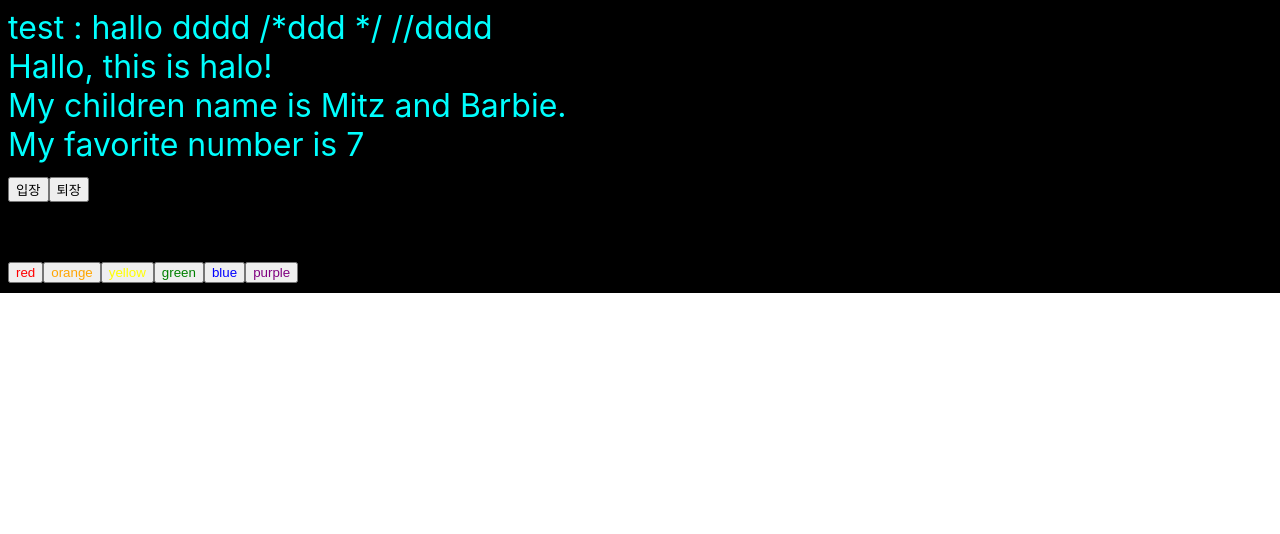
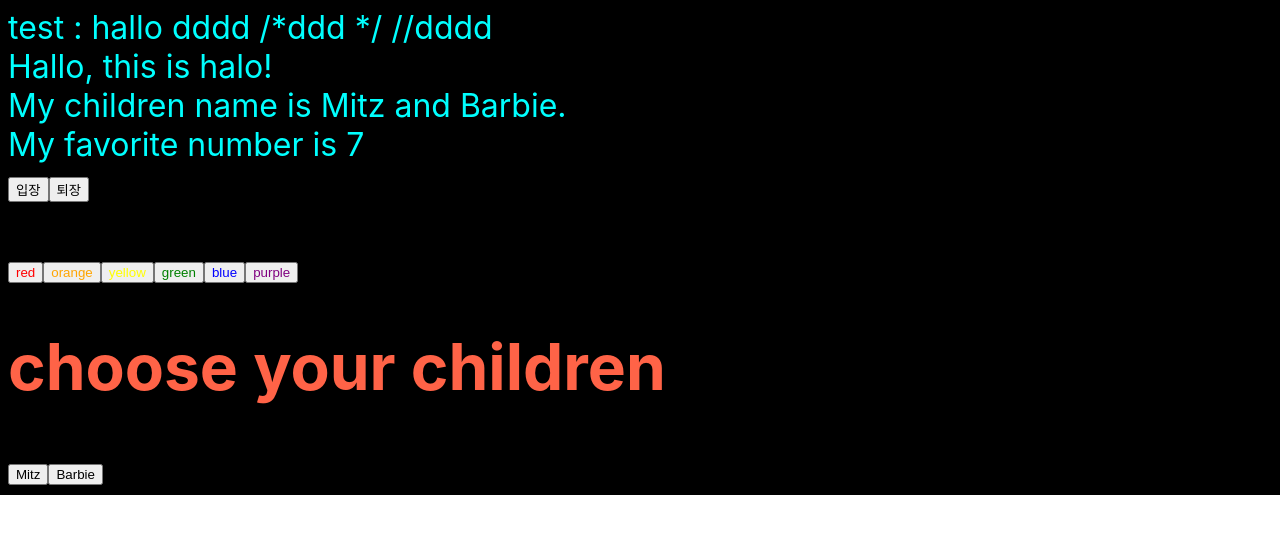
Before and after one commit to mitzbarbie/react-skills, a React (Create React App) app: page / in a window 1280 px wide. Shown: the top 534 px of the page. Built offline with nearby package versions, Linux system fonts and the light colour scheme.

Commit message:
useState : childrenDetail made

```diff
--- a/src/App.js
+++ b/src/App.js
@@ -1,4 +1,5 @@
 import "./App.css";
+import ChildrenDetail from "./component/ChildrenDetail";
 import MyComponent from "./component/MyComponent";
 import Say from "./component/Say";
 
@@ -11,6 +12,7 @@ function App() {
         Mitz and Barbie
       </MyComponent>
       <Say />
+      <ChildrenDetail />
     </div>
   );
 }
--- /dev/null
+++ b/src/component/ChildrenDetail.js
@@ -0,0 +1,33 @@
+import { useState } from "react";
+
+const ChildrenDetail = () => {
+  const [meow, setMeow] = useState("choose your children");
+  const onClickMitz = () => setMeow("engkkyang!!");
+  const onClickBarbie = () => setMeow("grrr");
+
+  const [color, setColor] = useState("tomato");
+
+  return (
+    <div>
+      <h1 style={{ color }}>{meow}</h1>
+      <button
+        onClick={() => {
+          onClickMitz();
+          setColor("white");
+        }}
+      >
+        Mitz
+      </button>
+      <button
+        onClick={() => {
+          onClickBarbie();
+          setColor("gray");
+        }}
+      >
+        Barbie
+      </button>
+    </div>
+  );
+};
+
+export default ChildrenDetail;
```
